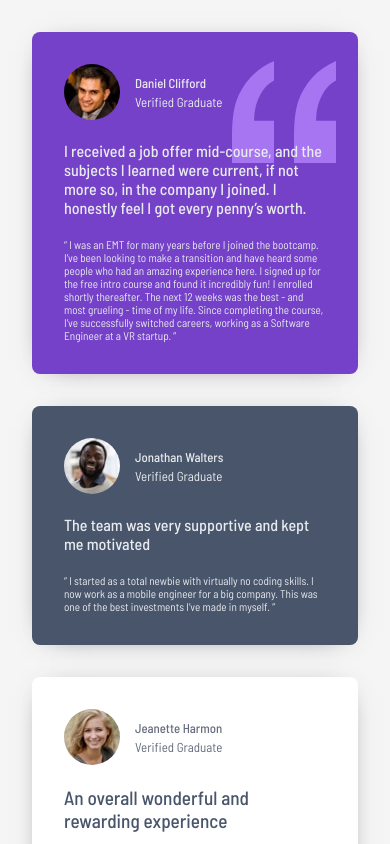
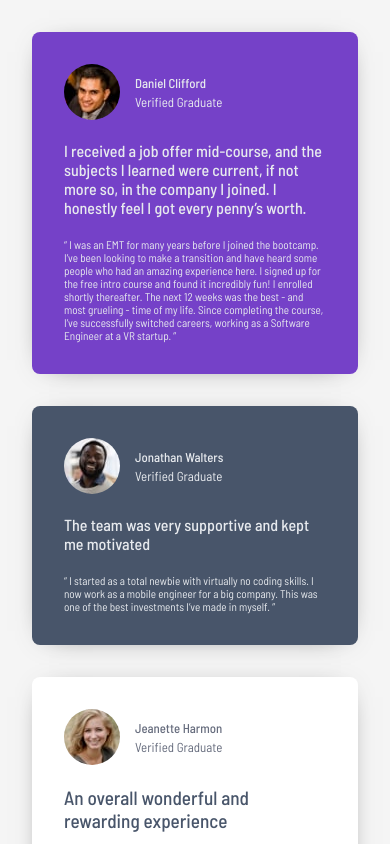
Before and after one commit to andredantasti/desafio-testimonials-grid, a plain HTML site: page index.html in a window 390 px wide. Shown: the top 844 px of the page. Drawn offline with Linux system fonts and the light colour scheme.

Commit message:
retirando img do grid 1

```diff
--- a/css/responsividade.css
+++ b/css/responsividade.css
@@ -15,6 +15,7 @@
 
     .testemunho-1{
         width: 100%;
+        background-size: 0;
     }
     .testemunho-2{
         width: 100%;
```
